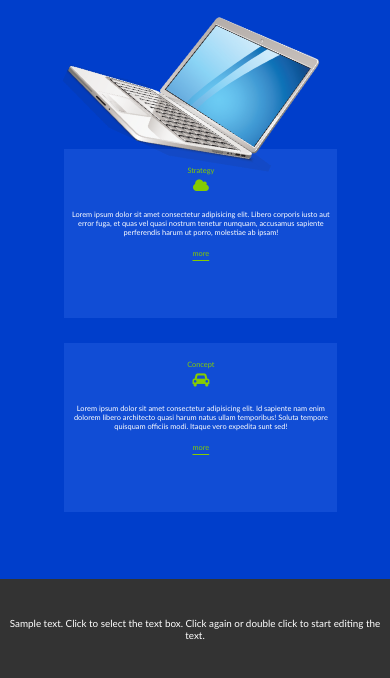
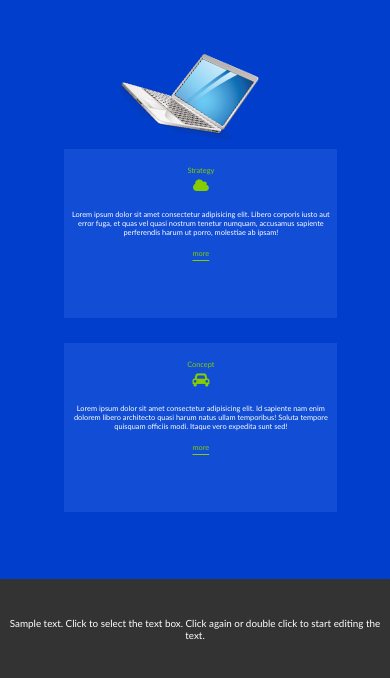
Before and after one commit to EHOTIKC/weblab4, a plain HTML site: page index.html in a window 390 px wide. Shown: the part 164-842 px from the top of the page. Drawn offline with Linux system fonts and the light colour scheme.

Commit message:
third cmmit

```diff
--- a/style/style.css
+++ b/style/style.css
@@ -261,10 +261,9 @@
 
             }
             .content .items img{
-                margin-top: 15vh;
-                margin-top: -60vh;
-                width: 225px;
-                height: 150px;
+                margin-top: -55vh;
+                width: auto;
+                max-height: 10vh;
                 rotate: 25deg;
 
             }
```
